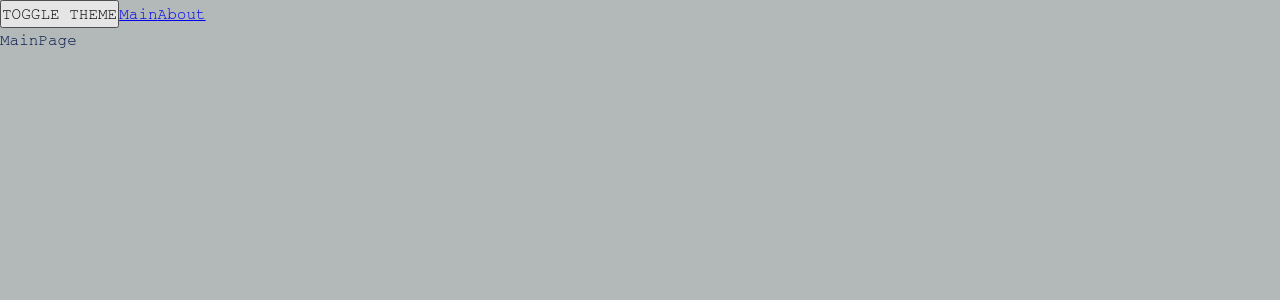
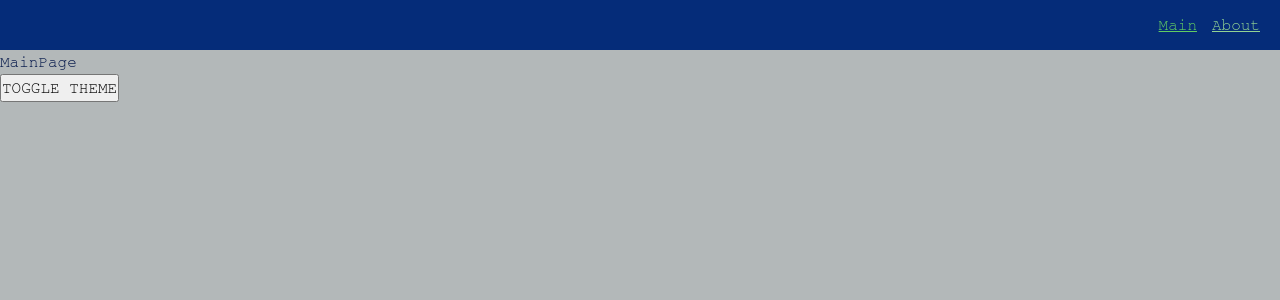
Before and after one commit to korn33/react-ts, a React app: page / in a window 1280 px wide. Shown: the top 300 px of the page. Built offline with nearby package versions, Linux system fonts and the light colour scheme.

Commit message:
added Link component

```diff
--- a/src/app/App.tsx
+++ b/src/app/App.tsx
@@ -1,19 +1,18 @@
 import React from 'react';
-import {Link} from 'react-router-dom';
 import './styles/index.scss';
 import {classNames} from "shared/lib/classNames";
 import {useTheme} from "app/providers/ThemeProvider"
 import {AppRouter} from "app/providers/AppRouter";
+import {Navbar} from "widgets/Navbar";
 
 const App = () => {
     const {theme, toggleTheme} = useTheme()
 
     return (
         <div className={classNames('app', {}, [theme])}>
+            <Navbar/>
+            <AppRouter/>
             <button onClick={toggleTheme}>TOGGLE THEME</button>
-            <Link to={'/'}>Main</Link>
-            <Link to={'/about'}>About</Link>
-            <AppRouter/>
         </div>
     );
 };
--- a/src/app/styles/themes/dark.scss
+++ b/src/app/styles/themes/dark.scss
@@ -1,5 +1,9 @@
 .app.dark {
   --bg-color: #052c79;
+  --inverted-bg-color: #b3b8b9;
   --primary-color: #62cc62;
   --secondary-color: #93d393;
+
+  --inverted-primary-color: #031649;
+  --inverted-secondary-color: #31383d;
 }
--- a/src/app/styles/themes/normal.scss
+++ b/src/app/styles/themes/normal.scss
@@ -1,5 +1,9 @@
 .app.light {
   --bg-color: #b3b8b9;
+  --inverted-bg-color: #052c79;
   --primary-color: #031649;
   --secondary-color: #31383d;
+
+  --inverted-primary-color: #62cc62;
+  --inverted-secondary-color: #93d393;
 }
--- a/src/app/styles/variables/globals.scss
+++ b/src/app/styles/variables/globals.scss
@@ -8,4 +8,7 @@
   --font-size-l: 24px;
   --font-line-l: 32px;
   --font-l: var(--font-size-l) / var(--font-line-l) var(--font-family-name);
+
+  //размеры
+  --navbar-height: 50px;
 }
--- a/src/shared/config/routeConfig.tsx
+++ b/src/shared/config/routeConfig.tsx
@@ -2,23 +2,23 @@
 import {MainPage} from "pages/MainPage";
 import {AboutPage} from "pages/AboutPage";
 
-const enum AppRoutes {
+export const enum AppRoutes {
     MAIN= 'main',
     ABOUT = 'about'
 }
 
-const RoutePath: Record<AppRoutes, string> = {
+export const RoutePath: Record<AppRoutes, string> = {
     [AppRoutes.MAIN]: '/',
     [AppRoutes.ABOUT]: '/about'
 }
 
 export const RouteConfig: Record<AppRoutes, RouteProps> = {
     [AppRoutes.MAIN]: {
-        path: RoutePath.main,
+        path: RoutePath[AppRoutes.MAIN],
         element: <MainPage/>
     },
     [AppRoutes.ABOUT]: {
-        path: RoutePath.about,
+        path: RoutePath[AppRoutes.ABOUT],
         element: <AboutPage/>
     }
 }
--- a/src/shared/lib/classNames.ts
+++ b/src/shared/lib/classNames.ts
@@ -1,6 +1,6 @@
 type Mods = Record<string, boolean | string>
 
-export function classNames(cls: string, mods: Mods, additional: string[]): string {
+export function classNames(cls: string, mods: Mods = {}, additional: string[] = []): string {
     return [
         cls,
         ...additional,
--- /dev/null
+++ b/src/shared/ui/AppLink/AppLink.module.scss
@@ -0,0 +1,11 @@
+.AppLink{
+  color: var(--primary-color);
+}
+
+.primary{
+  color: var(--inverted-primary-color);
+}
+
+.secondary{
+  color: var(--inverted-secondary-color)
+}
--- /dev/null
+++ b/src/shared/ui/AppLink/AppLink.tsx
@@ -0,0 +1,33 @@
+import {classNames} from "shared/lib/classNames";
+import cls from './AppLink.module.scss'
+import {FC} from "react";
+import {Link, LinkProps} from "react-router-dom";
+
+export enum AppLinkTheme {
+    PRIMARY = 'primary',
+    SECONDARY = 'secondary'
+}
+
+interface AppLinkProps extends LinkProps {
+    className?: string,
+    theme?: AppLinkTheme
+}
+
+export const AppLink: FC<AppLinkProps> = (props: AppLinkProps) => {
+    const {
+        className,
+        children,
+        to,
+        theme = AppLinkTheme.PRIMARY,
+        ...otherProps
+    } = props
+    return (
+        <Link
+            to={to}
+            className={classNames(cls.AppLink, {}, [className, cls[theme]])}
+            {...otherProps}
+        >
+            {children}
+        </Link>
+    );
+};
--- /dev/null
+++ b/src/widgets/Navbar/index.ts
@@ -0,0 +1 @@
+export {Navbar} from './ui/Navbar'
--- /dev/null
+++ b/src/widgets/Navbar/ui/Navbar.module.scss
@@ -0,0 +1,16 @@
+.Navbar{
+  width: 100%;
+  height: var(--navbar-height);
+  background: var(--inverted-bg-color);
+  display: flex;
+  align-items: center;
+  padding: 20px;
+}
+
+.links{
+  margin-left: auto;
+}
+
+.mainLink {
+  margin-right: 15px;
+}
--- /dev/null
+++ b/src/widgets/Navbar/ui/Navbar.tsx
@@ -0,0 +1,28 @@
+import React from 'react';
+import {classNames} from "shared/lib/classNames";
+import cls from './Navbar.module.scss'
+import {AppRoutes, RoutePath} from "shared/config/routeConfig";
+import {AppLink, AppLinkTheme} from "shared/ui/AppLink/AppLink";
+
+interface NavbarProps {
+    className?: string
+}
+
+export const Navbar = ({className}: NavbarProps) => {
+    return (
+        <div className={classNames(cls.Navbar, {}, [className])}>
+            <div className={cls.links}>
+                <AppLink
+                    to={RoutePath[AppRoutes.MAIN]}
+                    className={cls.mainLink}
+                    theme={AppLinkTheme.PRIMARY}
+                >Main</AppLink>
+                <AppLink
+                    to={RoutePath[AppRoutes.ABOUT]}
+                    theme={AppLinkTheme.SECONDARY}
+                >About</AppLink>
+            </div>
+
+        </div>
+    );
+};
```
